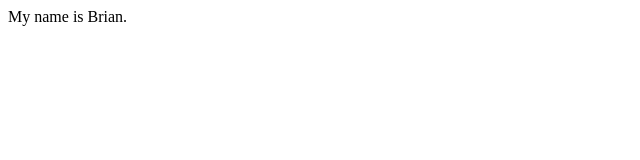
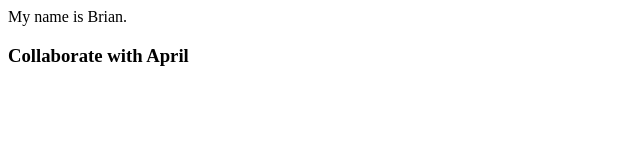
Before and after one commit to brian-m-dc/practice03, a plain HTML site: page index.html in a window 1280 px wide. Shown: the whole page, without its empty margins (0-640 px from the left). Drawn offline with Linux system fonts and the light colour scheme.

Commit message:
Collaborator Heading

```diff
--- a/index.html
+++ b/index.html
@@ -1 +1,2 @@
 <p> My name is Brian. </p>
+<h3>Collaborate with April </h3>
```
